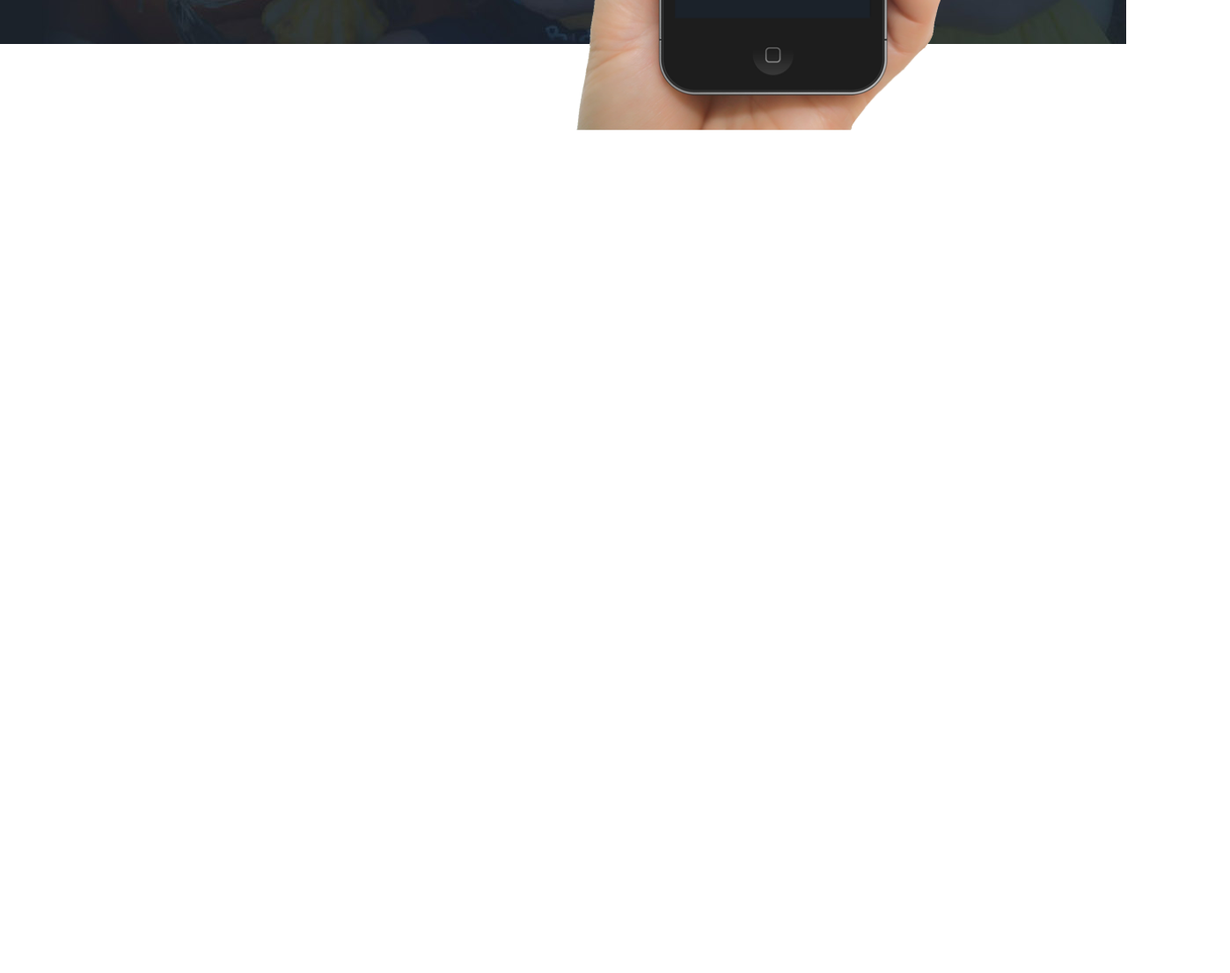
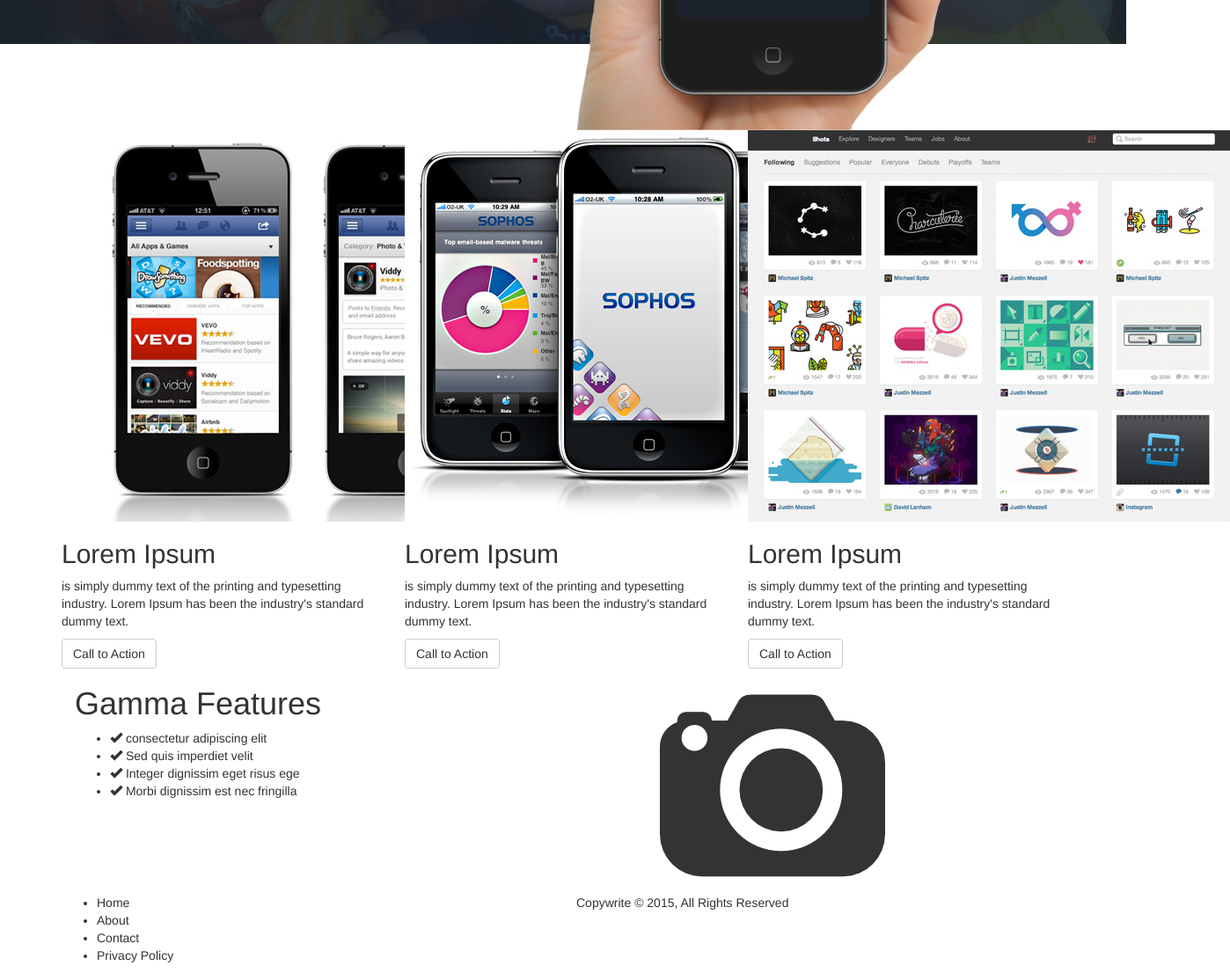
Before and after one commit to DarrenParenzee/photo-app-website, a plain HTML site: page index.html in a window 1280 px wide. Shown: the part 500-1606 px from the top of the page at 88% size, 1398 px wide, since content can reach past the window. Before the commit the page ends 800 px from the top, so only its background shows below. Drawn offline with nearby package versions, Linux system fonts and the light colour scheme.

Commit message:
Core Website is mark up is done

```diff
--- a/index.html
+++ b/index.html
@@ -53,10 +53,65 @@
       </div>
     </div>
 
-    <section>
+    <section id="middle">
+      <div class='container'>
+        <div class="row">
+          <div class="col-md-4">
+            <img src="img/demo1.jpg">
+            <h2>Lorem Ipsum</h2>
+            <p>is simply dummy text of the printing and typesetting industry. Lorem Ipsum has been the industry's standard dummy text.</p>
+            <a class="btn btn-default">Call to Action</a>
+          </div>
+          <div class="col-md-4">
+            <img src="img/demo2.jpg">
+            <h2>Lorem Ipsum</h2>
+            <p>is simply dummy text of the printing and typesetting industry. Lorem Ipsum has been the industry's standard dummy text.</p>
+            <a class="btn btn-default">Call to Action</a>
+          </div>
+          <div class="col-md-4">
+            <img src="img/demo3.jpg">
+            <h2>Lorem Ipsum</h2>
+            <p>is simply dummy text of the printing and typesetting industry. Lorem Ipsum has been the industry's standard dummy text.</p>
+            <a class="btn btn-default">Call to Action</a>
+          </div>
+        </div>
+      </div>
     </section>
 
+    <section id="feature">
+      <div class="container">
+        <div class="col-md-5">
+          <h2 class="h1">Gamma Features</h2>
+            <ul>
+              <li><i class="glyphicon glyphicon-ok"></i> consectetur adipiscing elit</li>
+              <li><i class="glyphicon glyphicon-ok"></i> Sed quis imperdiet velit</li>
+              <li><i class="glyphicon glyphicon-ok"></i> Integer dignissim eget risus ege</li>
+              <li><i class="glyphicon glyphicon-ok"></i> Morbi dignissim est nec fringilla</li>
+            </ul>
+        </div>
+        <div class="col-md-4 col-md-offset-2">
+          <img class="big-logo" src="img/logo.png">
+        </div>
+      </div>
+    </section>
 
+    <footer>
+      <div class="container">
+        <div class="row">
+          <div class="col-md-6">
+            <ul>
+              <li><a href="#"></a>Home</li>
+              <li><a href="#"></a>About</li>
+              <li><a href="#"></a>Contact</li>
+              <li><a href="#"></a>Privacy Policy</li>
+            </ul>
+          </div>
+          <div class="col-md-6">
+            <p>Copywrite &copy; 2015, All Rights Reserved</p>
+          </div>
+        </div>
+      </div>
+    </footer>
     <!-- Bootstrap core JavaScript
     ================================================== -->
     <!-- Placed at the end of the document so the pages load faster -->
```
